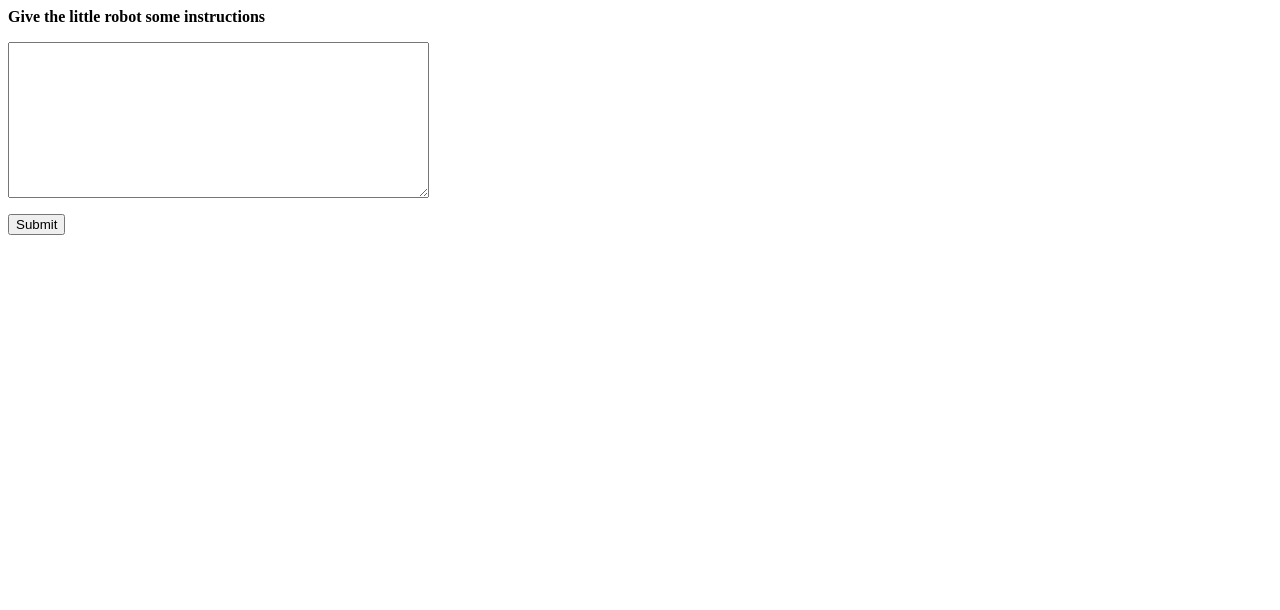
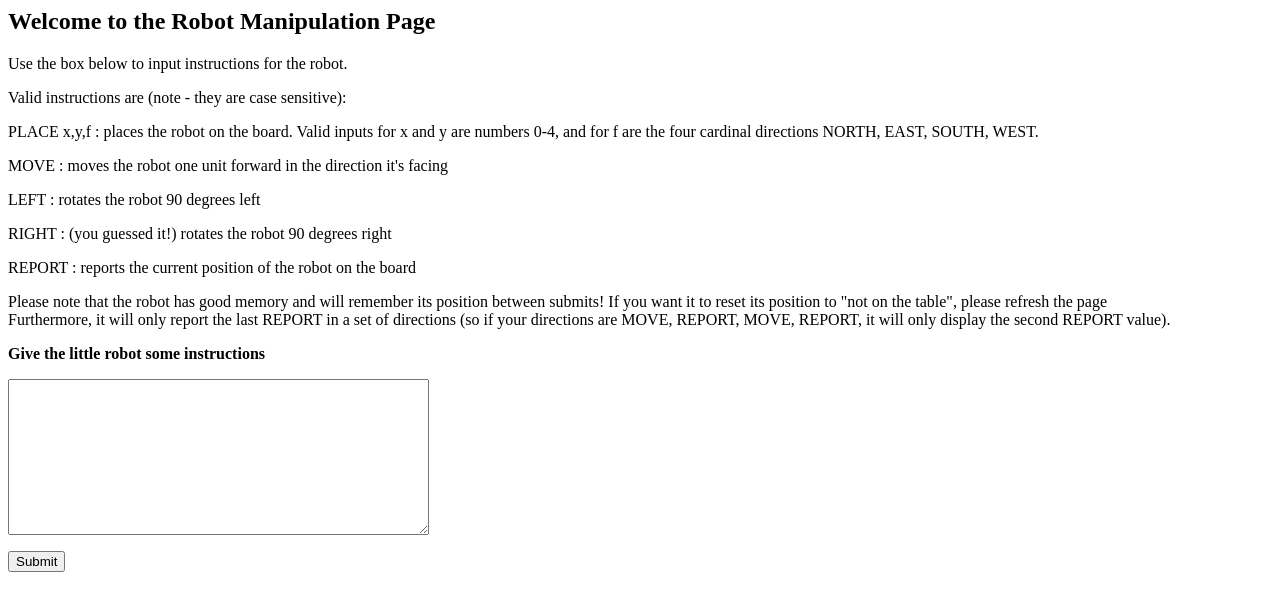
Before and after one commit to AniaMakes/toy-robot, a website: page index.html in a window 1280 px wide. Drawn offline with Linux system fonts and the light colour scheme.

Commit message:
reorganised structure and added webpage instructions

```diff
--- a/index.html
+++ b/index.html
@@ -1,6 +1,15 @@
 <html>
     <body id="body">
-
+            <h2>Welcome to the Robot Manipulation Page</h2>
+            <p>Use the box below to input instructions for the robot.</p>
+            <p>Valid instructions are (note - they are case sensitive):</p>
+            <p>PLACE x,y,f : places the robot on the board. Valid inputs for x and y are numbers 0-4, and for f are the four cardinal directions NORTH, EAST, SOUTH, WEST.</p>
+            <p>MOVE : moves the robot one unit forward in the direction it's facing</p>
+            <p>LEFT : rotates the robot 90 degrees left</p>
+            <p>RIGHT : (you guessed it!) rotates the robot 90 degrees right</p>
+            <p>REPORT : reports the current position of the robot on the board</p>
+            <p>Please note that the robot has good memory and will remember its position between submits! If you want it to reset its position to "not on the table", please refresh the page<br>Furthermore, it will only report the last REPORT in a set of directions (so if your directions are MOVE, REPORT, MOVE, REPORT, it will only display the second REPORT value).</p>
+            <p>
             <b>Give the little robot some instructions</b>
             <p>
             <textarea id="instructions" rows="10" cols="50"></textarea>
--- a/index.js
+++ b/index.js
@@ -98,7 +98,7 @@ const left = () => {
 
 const report = () => {
     const display = document.getElementById("robot-position");
-    display.innerHTML = `${toy.x},${toy.y},${toy.f}`
+    display.innerHTML = `BEEP! BOP! My position is ${toy.x},${toy.y},${toy.f}`
 
     return toy
 }
@@ -128,7 +128,6 @@ const instruct = (e) => {
                 break;
             case "REPORT":
                 report();
-                console.log(report());
                 break;
         }
 
--- a/instruct.js
+++ /dev/null
@@ -1 +0,0 @@
-// const { place, move, right, left, report } = require('./index')
```
Also changed, not shown: tests/RobotTestSuite.html (renamed from RobotTestSuite.html, +2 -2 lines), tests/commandsTest.js (+0 -2 lines).
